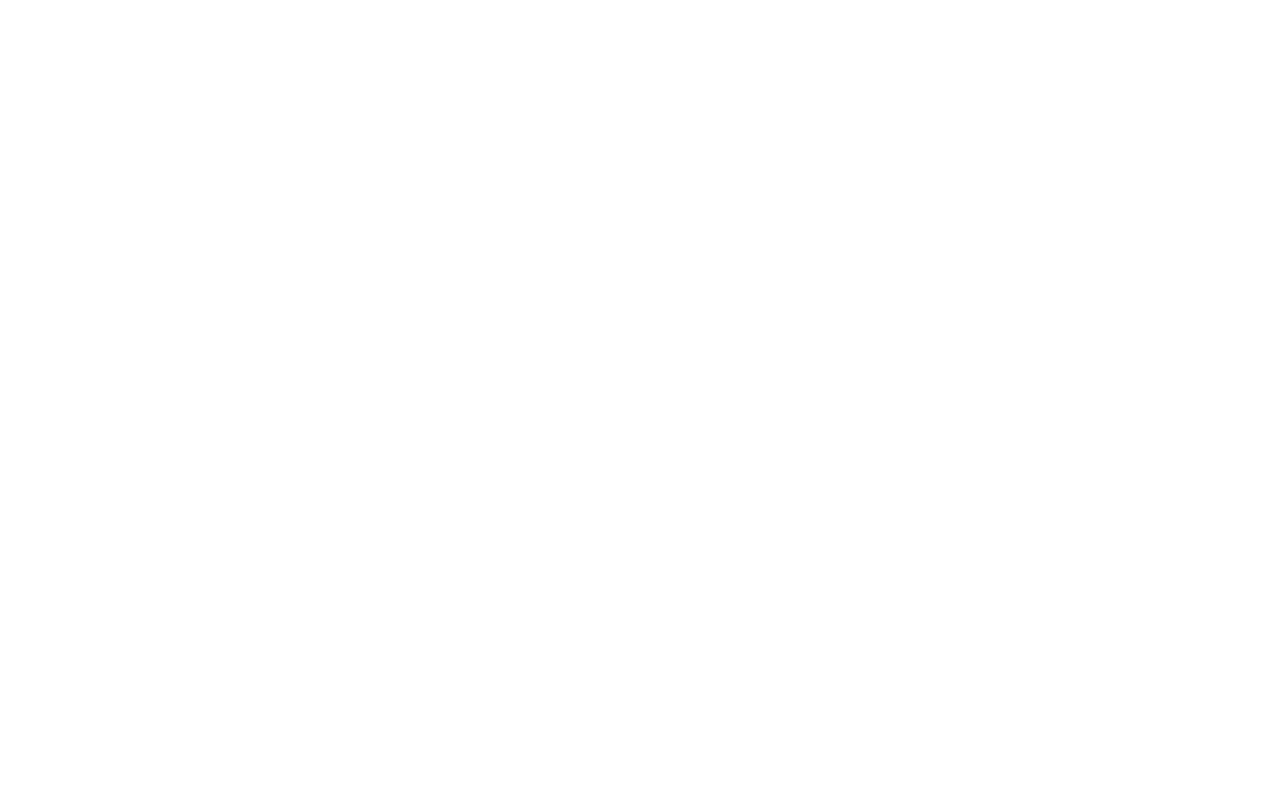
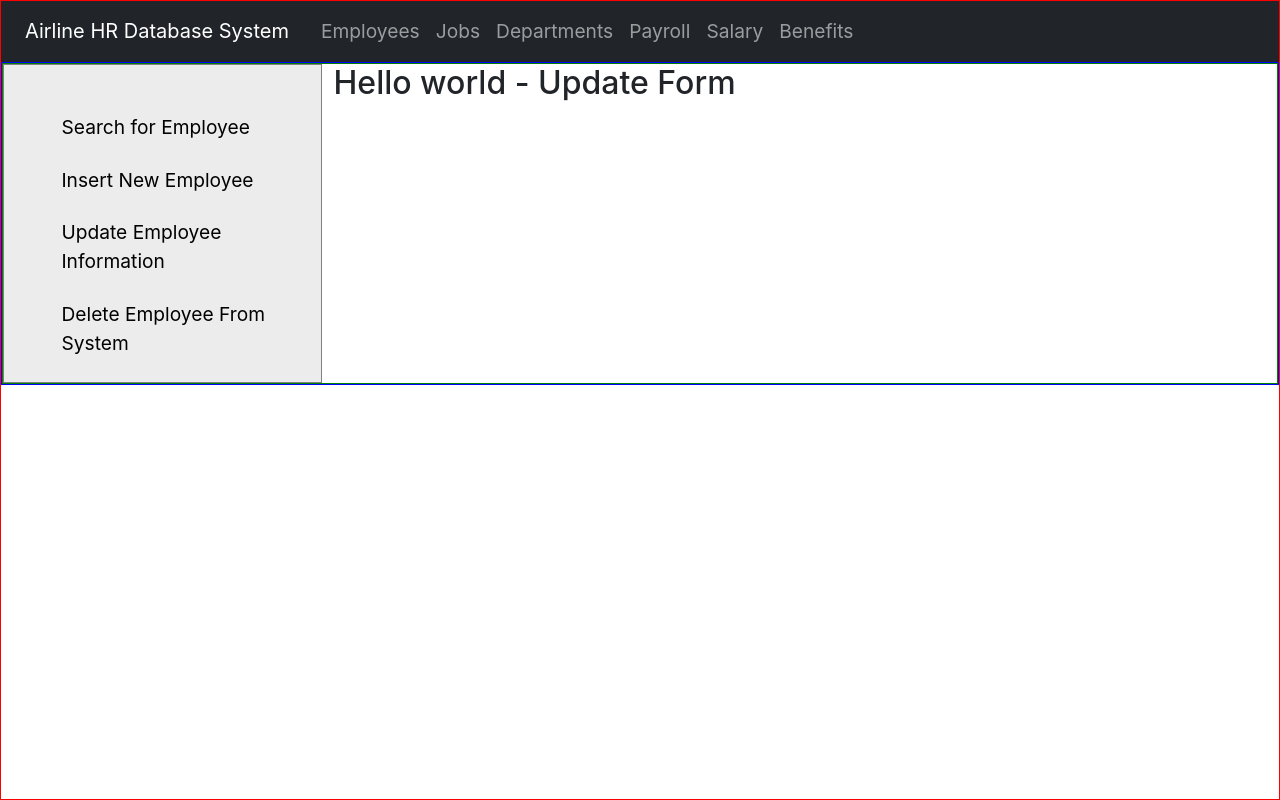
Before and after one commit to SyedA5688/3380_airline_DB_system, a React (Create React App) app in the folder client/: page /employees/update in a window 1280 px wide. Before the commit this address had no page. Built offline with nearby package versions, Linux system fonts and the light colour scheme.

Commit message:
fixed height of entire app page div and some smaller div containers, added some placeholder pages

```diff
--- a/client/src/App.css
+++ b/client/src/App.css
@@ -1,3 +1,20 @@
+html, body, #root, .App {
+  height: 100%;
+
+  /* border-style: solid;
+  border-width: 1px;
+  border-color: red;  */
+}
+
+.entire-page-container {
+  height: 100%;
+  /* border-style: solid;
+  border-width: 1px;
+  border-color: blue;  */
+}
+
+
+/* Old CSS */
 /* table {
   align-items: center;
   margin-left: auto;
--- a/client/src/App.js
+++ b/client/src/App.js
@@ -2,29 +2,36 @@ import React, { Component } from 'react';
 import { BrowserRouter, Routes, Route } from 'react-router-dom';
 import Navbar from './Navbar';
 import EmployeeSidePanel from './pages/EmployeeSidePanel'
+import SearchForm from './pages/employees/SearchForm';
 import InsertForm from './pages/employees/InsertForm';
-import SearchForm from './pages/employees/SearchForm';
+import UpdateForm from './pages/employees/UpdateForm';
+import DeleteForm from './pages/employees/DeleteForm';
 import JobPage from './pages/JobPage';
+import './App.css'
 // import EmployeeDBTable from './pages/employees/EmployeeDBTable';
 
 
 class App extends Component {
   render() {
     return (
-      <BrowserRouter>
-        <div>
+      <div className="App" >
+        <BrowserRouter >
+          <div className="entire-page-container" >
             <Routes>
               <Route exact path="/" element={<Navbar />} >
-              <Route exact path="employeespage" element={<EmployeeSidePanel />} >
+                <Route exact path="employees" element={<EmployeeSidePanel />} >
+                  <Route exact path="search" element={<SearchForm />} />
                   <Route exact path="insert" element={<InsertForm />} />
+                  <Route exact path="update" element={<UpdateForm />} />
+                  <Route exact path="delete" element={<DeleteForm />} />
                 </Route>
-              <Route exact path="jobspage" element={<JobPage />} />
+                <Route exact path="jobs" element={<JobPage />} />
               </Route>
-            <Route exact path="/search" element={<SearchForm />} />
 
             </Routes>
           </div>
         </BrowserRouter>
+      </div>
     );
   }
 }
--- a/client/src/Navbar.js
+++ b/client/src/Navbar.js
@@ -4,8 +4,7 @@ import { Outlet } from "react-router-dom";
 
 export default function Navbar() {
   return (
-    <div>
-      {/* class="h-100" style={{ borderColor: 'red', borderStyle: 'solid', borderWidth: 1 }}  */}
+    <div style={{ borderWidth: 1, borderStyle: 'solid', borderColor: 'red', height: '100%' }} >
       <nav class="navbar navbar-dark bg-dark navbar-expand-lg">
         <a class="navbar-brand mx-4" href="/">Airline HR Database System</a>
         <button class="navbar-toggler collapsed" type="button" data-toggle="collapse" data-target="#navbarNav" aria-controls="navbarNav" aria-expanded="false" aria-label="Toggle navigation">
@@ -15,10 +14,10 @@ export default function Navbar() {
         <div class="collapse navbar-collapse" id="navbarNav">
           <ul class="navbar-nav">
             <li class="nav-item">
-              <a class="nav-link" href="/employeespage">Employees</a>
+              <a class="nav-link" href="/employees/search">Employees</a>
             </li>
             <li class="nav-item">
-              <a class="nav-link" href="/jobspage">Jobs</a>
+              <a class="nav-link" href="/jobs">Jobs</a>
             </li>
             <li class="nav-item">
               <a class="nav-link" href="/">Departments</a>
@@ -27,12 +26,17 @@ export default function Navbar() {
               <a class="nav-link" href="/">Payroll</a>
             </li>
             <li class="nav-item">
+              <a class="nav-link" href="/">Salary</a>
+            </li>
+            <li class="nav-item">
               <a class="nav-link" href="/">Benefits</a>
             </li>
           </ul>
         </div>
       </nav>
-      <Outlet />
+      <div  style={{ borderWidth: 1, borderStyle: 'solid', borderColor: 'blue' }} >
+        <Outlet />
+      </div>
     </div>
   )
 }
--- a/client/src/pages/EmployeeSidePanel.js
+++ b/client/src/pages/EmployeeSidePanel.js
@@ -11,9 +11,10 @@ class EmployeeSidePanel extends Component {
           <div class="col-3" id="sidebar-wrapper" >
             <nav class="sidebar-nav" >
               <ul class="sidebar-ul" >
-                <li class="mt-5 my-4" ><a href="/employeespage/insert" >First Option</a></li>
-                <li class="my-4" ><a href="/employeespage" >Second Option</a></li>
-                <li class="my-4"><a href="/employeespage" >Third Option</a></li>
+                <li class="mt-5 my-4" ><a href="/employees/search" >Search for Employee</a></li>
+                <li class="my-4" ><a href="/employees/insert" >Insert New Employee</a></li>
+                <li class="my-4"><a href="/employees/update" >Update Employee Information</a></li>
+                <li class="my-4"><a href="/employees/delete" >Delete Employee From System</a></li>
               </ul>
             </nav>
           </div>
--- /dev/null
+++ b/client/src/pages/employees/DeleteForm.js
@@ -0,0 +1,10 @@
+import React from 'react';
+
+
+export default function DeleteForm() {
+  return (
+    <div>
+      <h2>Hello world - Delete Form</h2>
+    </div>
+  )
+}
--- a/client/src/pages/employees/SearchForm.js
+++ b/client/src/pages/employees/SearchForm.js
@@ -1,4 +1,5 @@
 import React, { Component } from 'react';
+
 
 class SearchForm extends Component {
   constructor(props) {
--- /dev/null
+++ b/client/src/pages/employees/UpdateForm.js
@@ -0,0 +1,10 @@
+import React from 'react';
+
+
+export default function UpdateForm() {
+  return (
+    <div>
+      <h2>Hello world - Update Form</h2>
+    </div>
+  )
+}
--- a/client/src/pages/sidePanels.css
+++ b/client/src/pages/sidePanels.css
@@ -9,15 +9,14 @@ a {
 }
 
 .container-fluid {
-  padding-right:0;
+  /* padding-right:0;
   padding-left:0;
   margin-right:auto;
-  margin-left:auto;
-  margin-top: auto;
-  /* height: 100vh; */
-  /* border-style: solid;
+  margin-left:auto; */
+  /* height: 100%; */
+  border-style: solid;
   border-width: 1px;
-  border-color: green; */
+  border-color: green;
 }
 
 #sidebar-wrapper {
@@ -25,6 +24,6 @@ a {
   border-width: 1px;
   border-color: gray;
   background-color: #ECECEC;
-  padding-left: 4%;
-  padding-right: 4%;
+  padding-left: 2%;
+  padding-right: 2%;
 }
```
Lines whose indentation alone changed are shown as unchanged.
